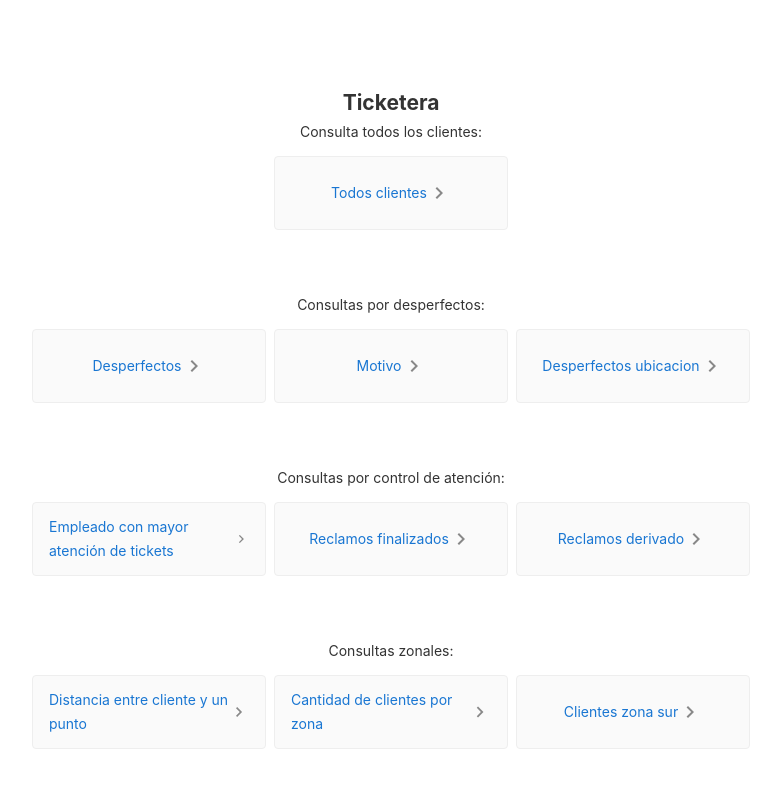
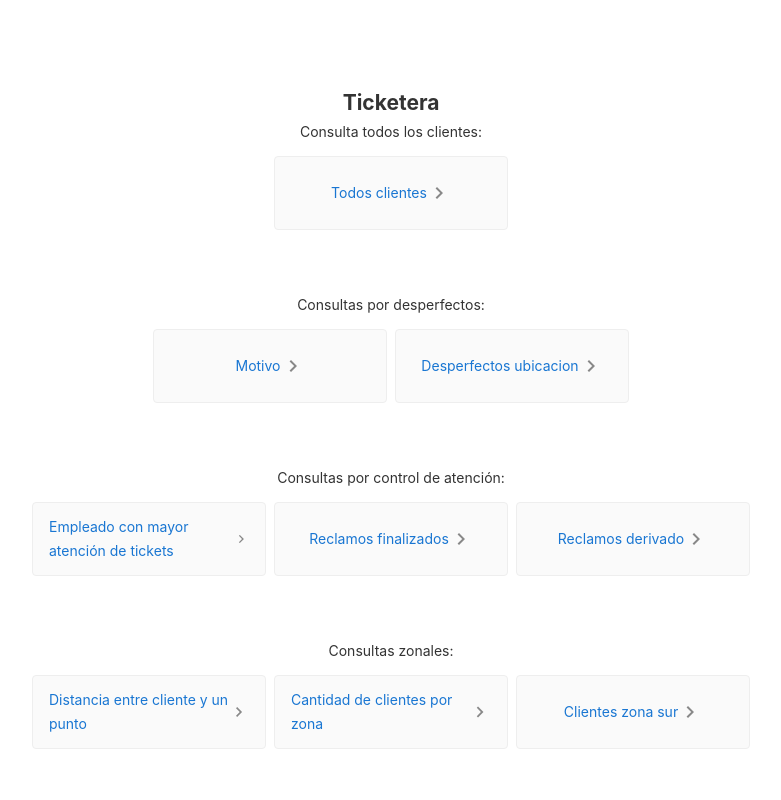
Before and after one commit to JuliSdru/TP-BD-MongoFront, an Angular app: page / in a window 1280 px wide. Shown: the top 800 px of the page, without its empty margins (249-1030 px from the left). Built offline with nearby package versions, Linux system fonts and the light colour scheme.

Commit message:
consultas

```diff
--- a/src/app/app.component.html
+++ b/src/app/app.component.html
@@ -323,12 +323,6 @@
 
   <p>Consultas por desperfectos:</p>
   <div class="card-container">
-    <a class="card" rel="noopener" href="#" (click)="get()">
-      <span>Desperfectos</span>
-      <svg class="material-icons" xmlns="http://www.w3.org/2000/svg" width="24" height="24" viewBox="0 0 24 24">
-        <path d="M10 6L8.59 7.41 13.17 12l-4.58 4.59L10 18l6-6z" />
-      </svg>
-    </a>
      <a class="card" rel="noopener" href="#" (click)="getMotivo()">
       <span>Motivo</span>
       <svg class="material-icons" xmlns="http://www.w3.org/2000/svg" width="24" height="24" viewBox="0 0 24 24">
```
